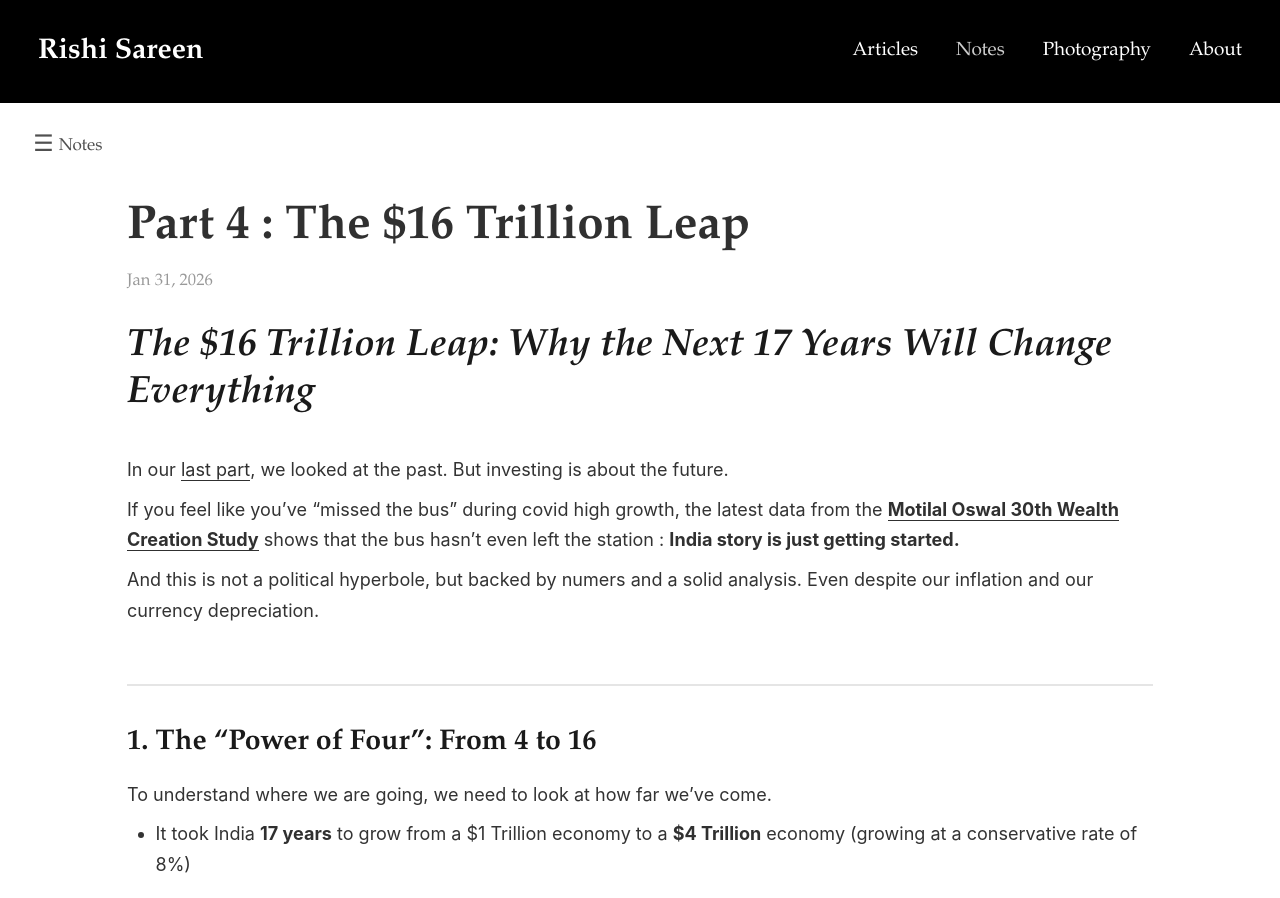
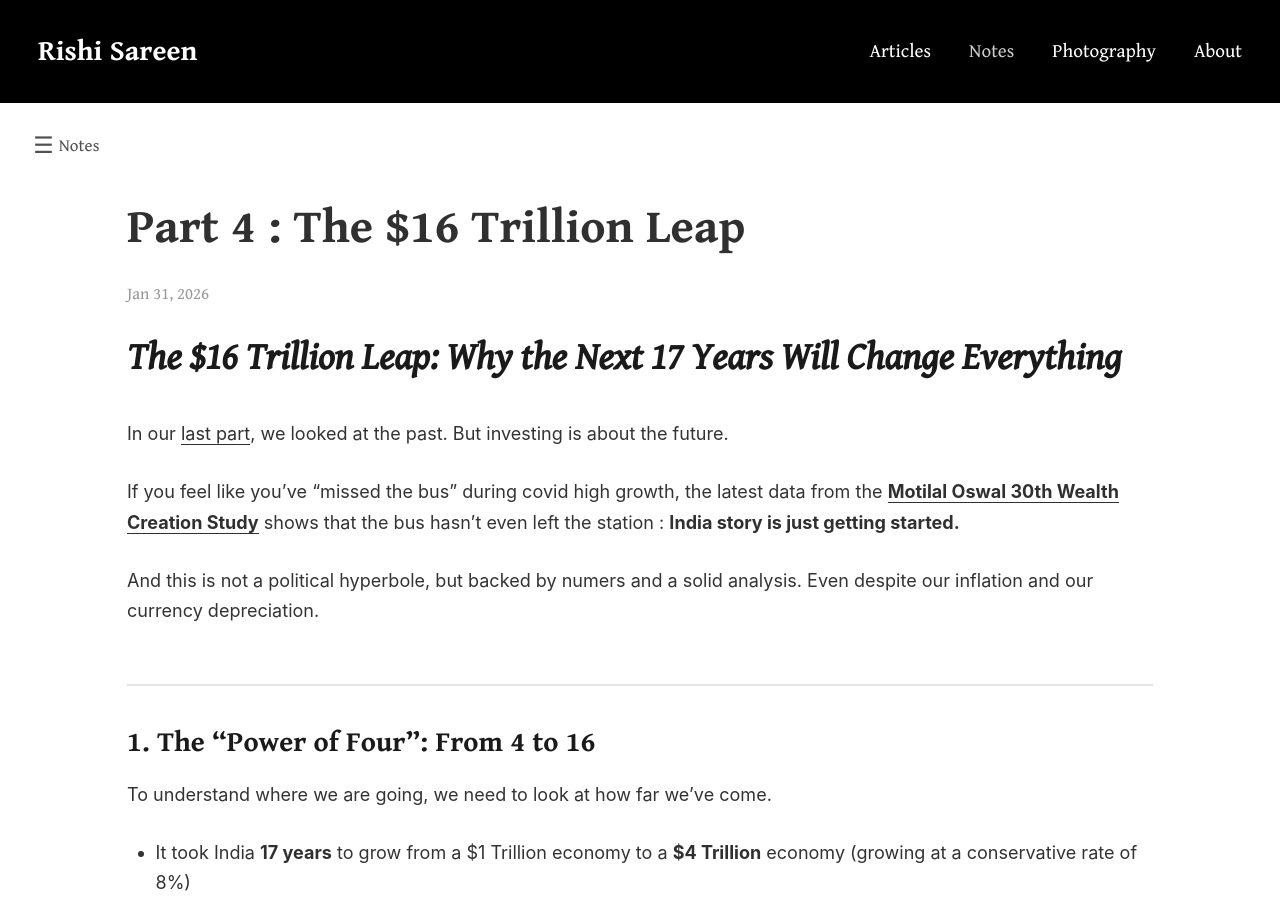
Before and after one commit to rishisareen/rishisareen.github.io, a Jekyll site: the page built from _notes/finance/indian-stock-market-4.md, in a window 1280 px wide. Shown: the top 898 px of the page. Built offline with Jekyll 4.4.1, drawn with Linux system fonts in a browser that asks for light colours; grey boxes are pictures that could not be loaded.

Commit message:
Fix TOC sidebar clipping and calm the article typography
Two unrelated changes to the reading experience.

Contents sidebars
The article TOC was positioned with `right: calc((100vw - 48rem)/2 - 240px)`,
which assumed 48rem meant 768px. poole.css sets the root font to 19px, making
it 912px, so `right` only went non-negative above 1392px while the hide rule
fired at 80em (media-query em is always 16px). Between 1281 and 1391px the
sidebar rendered half off the edge, clipped by `overflow-x: hidden` — which is
why it looked different in Chrome and Safari at different window sizes. Both
TOCs now anchor to the centred column with `left: calc(50% + Nrem)`, which
tracks the container at any font size and ignores scrollbar width.

The notes TOC also sat inside `.notes-wrap`, which gets a transform when the
nav drawer opens; a transformed ancestor becomes the containing block for
fixed descendants, so it scrolled away with the page and was pushed off-screen.
It now sits beside `.notes-wrap`, like the toggle button, and stands down while
the drawer is open.

Typography
Paragraph spacing was 0.5em — barely more than the leading inside a paragraph,
so blocks of text ran together. Now 1.5em. Section headings were 2rem, twice
the body size, and shouted on every break; h2 is 1.3rem and separation comes
from the space above instead. h3/h4 follow so the hierarchy still descends.

Athelas ships only on Apple devices, so most visitors were already seeing
Georgia. Replaced with Gentium Book Basic, self-hosted rather than pulled from
Google Fonts to avoid a third-party request. Split by unicode-range, so an
English page fetches ~52KB of the 124KB total.

Co-Authored-By: Claude Opus 5 <noreply@anthropic.com>

```diff
--- a/_includes/head.html
+++ b/_includes/head.html
@@ -19,6 +19,7 @@
   <link rel="canonical" href="{{ page.url | absolute_url }}">
   {% endif %}
 
+  <link rel="stylesheet" href="{{ '/public/css/fonts.css' | absolute_url }}">
   <link rel="stylesheet" href="{{ '/public/css/poole.css' | absolute_url }}">
   <link rel="stylesheet" href="{{ '/public/css/syntax.css' | absolute_url }}">
   <link rel="stylesheet" href="{{ '/public/css/lanyon.css' | absolute_url }}">
--- a/_layouts/notes.html
+++ b/_layouts/notes.html
@@ -74,16 +74,21 @@
             {{ content }}
           </div>
         </article>
-
-        <aside class="notes-toc-sidebar">
-          <nav class="toc" id="notes-toc">
-            <h4>Contents</h4>
-            <ul id="notes-toc-list"></ul>
-          </nav>
-        </aside>
       </main>
     </div>
-    </div>
+
+    {% comment %}
+      Kept outside .notes-wrap, like .notes-sidebar-toggle: opening the nav puts
+      a transform on .notes-wrap, and a transformed ancestor makes position:fixed
+      resolve against it instead of the viewport, so a TOC nested inside would
+      jump sideways and scroll away with the page.
+    {% endcomment %}
+    <aside class="notes-toc-sidebar">
+      <nav class="toc" id="notes-toc">
+        <h4>Contents</h4>
+        <ul id="notes-toc-list"></ul>
+      </nav>
+    </aside>
 
     <script>
     (function() {
--- /dev/null
+++ b/public/css/fonts.css
@@ -0,0 +1,69 @@
+/*
+ * Gentium Book Basic
+ *
+ * Self-hosted (SIL Open Font License) rather than pulled from Google Fonts:
+ * no third-party request, no extra DNS + TLS handshake, and the files are
+ * cached alongside the rest of the site.
+ *
+ * Split by unicode-range, so an ordinary English page downloads only the three
+ * `latin` files (~52 KB); the `latin-ext` files are fetched only if a page
+ * actually uses a glyph from that range.
+ *
+ * font-display: swap renders text immediately in the fallback serif and swaps
+ * Gentium in when it arrives, rather than hiding the text while it loads.
+ */
+
+/* latin */
+@font-face {
+  font-family: 'Gentium Book Basic';
+  font-style: normal;
+  font-weight: 400;
+  font-display: swap;
+  src: url('../fonts/gentium-book-basic-400-latin.woff2') format('woff2');
+  unicode-range: U+0000-00FF, U+0131, U+0152-0153, U+02BB-02BC, U+02C6, U+02DA, U+02DC, U+0304, U+0308, U+0329, U+2000-206F, U+20AC, U+2122, U+2191, U+2193, U+2212, U+2215, U+FEFF, U+FFFD;
+}
+/* latin-ext */
+@font-face {
+  font-family: 'Gentium Book Basic';
+  font-style: normal;
+  font-weight: 400;
+  font-display: swap;
+  src: url('../fonts/gentium-book-basic-400-latin-ext.woff2') format('woff2');
+  unicode-range: U+0100-02BA, U+02BD-02C5, U+02C7-02CC, U+02CE-02D7, U+02DD-02FF, U+0304, U+0308, U+0329, U+1D00-1DBF, U+1E00-1E9F, U+1EF2-1EFF, U+2020, U+20A0-20AB, U+20AD-20C0, U+2113, U+2C60-2C7F, U+A720-A7FF;
+}
+/* latin */
+@font-face {
+  font-family: 'Gentium Book Basic';
+  font-style: italic;
+  font-weight: 400;
+  font-display: swap;
+  src: url('../fonts/gentium-book-basic-400-italic-latin.woff2') format('woff2');
+  unicode-range: U+0000-00FF, U+0131, U+0152-0153, U+02BB-02BC, U+02C6, U+02DA, U+02DC, U+0304, U+0308, U+0329, U+2000-206F, U+20AC, U+2122, U+2191, U+2193, U+2212, U+2215, U+FEFF, U+FFFD;
+}
+/* latin-ext */
+@font-face {
+  font-family: 'Gentium Book Basic';
+  font-style: italic;
+  font-weight: 400;
+  font-display: swap;
+  src: url('../fonts/gentium-book-basic-400-italic-latin-ext.woff2') format('woff2');
+  unicode-range: U+0100-02BA, U+02BD-02C5, U+02C7-02CC, U+02CE-02D7, U+02DD-02FF, U+0304, U+0308, U+0329, U+1D00-1DBF, U+1E00-1E9F, U+1EF2-1EFF, U+2020, U+20A0-20AB, U+20AD-20C0, U+2113, U+2C60-2C7F, U+A720-A7FF;
+}
+/* latin */
+@font-face {
+  font-family: 'Gentium Book Basic';
+  font-style: normal;
+  font-weight: 700;
+  font-display: swap;
+  src: url('../fonts/gentium-book-basic-700-latin.woff2') format('woff2');
+  unicode-range: U+0000-00FF, U+0131, U+0152-0153, U+02BB-02BC, U+02C6, U+02DA, U+02DC, U+0304, U+0308, U+0329, U+2000-206F, U+20AC, U+2122, U+2191, U+2193, U+2212, U+2215, U+FEFF, U+FFFD;
+}
+/* latin-ext */
+@font-face {
+  font-family: 'Gentium Book Basic';
+  font-style: normal;
+  font-weight: 700;
+  font-display: swap;
+  src: url('../fonts/gentium-book-basic-700-latin-ext.woff2') format('woff2');
+  unicode-range: U+0100-02BA, U+02BD-02C5, U+02C7-02CC, U+02CE-02D7, U+02DD-02FF, U+0304, U+0308, U+0329, U+1D00-1DBF, U+1E00-1E9F, U+1EF2-1EFF, U+2020, U+20A0-20AB, U+20AD-20C0, U+2113, U+2C60-2C7F, U+A720-A7FF;
+}
--- a/public/css/lanyon.css
+++ b/public/css/lanyon.css
@@ -85,11 +85,11 @@ body {
 }
 
 html {
-  font-family: Athelas, Palatino, Georgia, serif;
+  font-family: 'Gentium Book Basic', Palatino, Georgia, serif;
 }
 
 h1, h2, h3, h4, h5, h6 {
-  font-family: Athelas, Palatino, Georgia, serif;
+  font-family: 'Gentium Book Basic', Palatino, Georgia, serif;
   font-weight: 700;
   color: #303030;
   letter-spacing: 0;
@@ -152,7 +152,7 @@ h1, h2, h3, h4, h5, h6 {
 }
 
 .site-title {
-  font-family: Athelas, Palatino, Georgia, serif;
+  font-family: 'Gentium Book Basic', Palatino, Georgia, serif;
   font-size: 1.5rem;
   font-weight: 700;
   color: #fff;
@@ -172,7 +172,7 @@ h1, h2, h3, h4, h5, h6 {
 }
 
 .nav-link {
-  font-family: Athelas, Palatino, Georgia, serif;
+  font-family: 'Gentium Book Basic', Palatino, Georgia, serif;
   font-size: 1rem;
   font-weight: 400;
   color: #fff;
@@ -212,13 +212,9 @@ h1, h2, h3, h4, h5, h6 {
     line-height: 1.2;
   }
 
-  h2 {
-    font-size: 1.4rem;
-  }
-
-  h3 {
-    font-size: 1.2rem;
-  }
+  /* h2/h3 used to be shrunk here because the desktop scale (2rem/1.5rem) was
+     far too large for a phone. The scale in poole.css is now restrained enough
+     to serve both, so there is only one set of heading sizes to reason about. */
 }
 
 
@@ -246,7 +242,7 @@ h1, h2, h3, h4, h5, h6 {
   width: 14rem;
   visibility: hidden;
   overflow-y: auto;
-  font-family: Athelas, Palatino, Georgia, serif;
+  font-family: 'Gentium Book Basic', Palatino, Georgia, serif;
   font-size: .875rem; /* 15px */
   color: rgba(255,255,255,.6);
   background-color: #202020;
@@ -997,8 +993,14 @@ a.pagination-item:hover {
 .notes-toc-sidebar {
   position: fixed;
   top: 6rem;
-  right: 2rem;
-  width: 320px;
+  /* Same approach as .toc-sidebar: anchor to the centred .notes-content
+     (max-width 60rem, 3rem padding) instead of the viewport's right edge, so
+     the TOC tracks the text column rather than drifting into it as the window
+     narrows. 28rem leaves the same 1rem gap the article TOC uses. */
+  left: calc(50% + 28rem);
+  width: 200px;
+  /* Never spill past the right edge, whatever the breakpoint below rounds to. */
+  max-width: calc(50% - 28rem);
 }
 
 .notes-toc-sidebar .toc {
@@ -1051,7 +1053,11 @@ a.pagination-item:hover {
   font-weight: 600;
 }
 
-@media (max-width: 100em) {
+/* 91.5em is 1464px - media-query em ignores the root font-size, unlike the rem
+   above. Anything wider clears 28rem + 200px from the centre line. The notes
+   column is 60rem against the article's 48rem, so this TOC needs a wider window
+   than .toc-sidebar before it can sit beside the text instead of on top of it. */
+@media (max-width: 91.5em) {
   .notes-toc-sidebar {
     display: none;
   }
@@ -1133,6 +1139,12 @@ a.pagination-item:hover {
 /* Make sidebar visible only when toggled */
 #notes-sidebar-checkbox:checked ~ .notes-sidebar {
   visibility: visible;
+}
+
+/* The push slides the note 280px right, straight under a right-anchored TOC.
+   Stand it down while the nav drawer is open - you are navigating, not reading. */
+#notes-sidebar-checkbox:checked ~ .notes-toc-sidebar {
+  display: none;
 }
 
 /* Desktop and Mobile - same behavior */
@@ -1610,8 +1622,16 @@ a.pagination-item:hover {
 .toc-sidebar {
   position: fixed;
   top: 6rem;
-  right: calc((100vw - 48rem) / 2 - 240px);
+  /* Anchor to the centred .container rather than measuring from 100vw.
+     Percentages on a fixed element resolve against the viewport minus any
+     classic scrollbar - the same box .container is centred in - so Chrome and
+     Safari agree. 23rem also tracks .container's 24rem half-width whatever the
+     root font-size happens to be (poole.css sets it to 19px above 38em, so a
+     hard-coded px offset drifts by ~144px). */
+  left: calc(50% + 23rem);
   width: 200px;
+  /* Never spill past the right edge, whatever the breakpoint below rounds to. */
+  max-width: calc(50% - 23rem);
 }
 
 .toc {
@@ -1663,6 +1683,9 @@ a.pagination-item:hover {
   font-weight: 600;
 }
 
+/* 80em is 1280px - media-query em ignores the root font-size, unlike the rem
+   above. Anything wider clears 23rem + 200px from the centre line, so whenever
+   the TOC is shown it has room for its full width. */
 @media (max-width: 80em) {
   .toc-sidebar {
     display: none;
--- a/public/css/poole.css
+++ b/public/css/poole.css
@@ -48,7 +48,7 @@ body {
 }
 
 html {
-  font-family: Athelas, Palatino, Georgia, serif;
+  font-family: 'Gentium Book Basic', Palatino, Georgia, serif;
   font-size: 18px;
   line-height: 1.6;
 }
@@ -80,10 +80,15 @@ a:focus {
   border-bottom: 1px dotted currentColor;
 }
 
-/* Headings */
+/* Headings
+ *
+ * Section headings sit close to body size and lean on weight rather than scale
+ * to mark a break - a heading at twice the body size shouts on every section.
+ * The space above does the separating instead: 2em above, 0.5em below, so a
+ * heading reads as attached to the text it introduces, not to the text above. */
 h1, h2, h3, h4, h5, h6 {
-  margin-top: 1em;
-  margin-bottom: .25em;
+  margin-top: 2em;
+  margin-bottom: .5em;
   font-weight: bold;
   line-height: 1.25;
   color: #303030;
@@ -93,16 +98,16 @@ h1 {
   font-size: 2.5rem;
 }
 h2 {
-  font-size: 2rem;
+  font-size: 1.3rem;
 }
 h3 {
-  font-size: 1.5rem;
+  font-size: 1.1rem;
 }
 h4 {
-  font-size: 1.25rem;
+  font-size: 1rem;
 }
 h5 {
-  font-size: 1rem;
+  font-size: 0.9rem;
 }
 h6 {
   font-size: 0.75rem;
@@ -110,10 +115,13 @@ h6 {
   letter-spacing: 0.02em;
 }
 
-/* Body text */
+/* Body text
+ *
+ * A full blank line between paragraphs. At 0.5em the gap was barely larger
+ * than the leading inside a paragraph, so blocks of text ran together. */
 p {
   margin-top: 0;
-  margin-bottom: 0.5em;
+  margin-bottom: 1.5em;
 }
 
 strong {
```
Also changed, not shown: public/fonts/gentium-book-basic-400-italic-latin-ext.woff2 (added), public/fonts/gentium-book-basic-400-italic-latin.woff2 (added), public/fonts/gentium-book-basic-400-latin-ext.woff2 (added), public/fonts/gentium-book-basic-400-latin.woff2 (added), public/fonts/gentium-book-basic-700-latin-ext.woff2 (added), public/fonts/gentium-book-basic-700-latin.woff2 (added).
